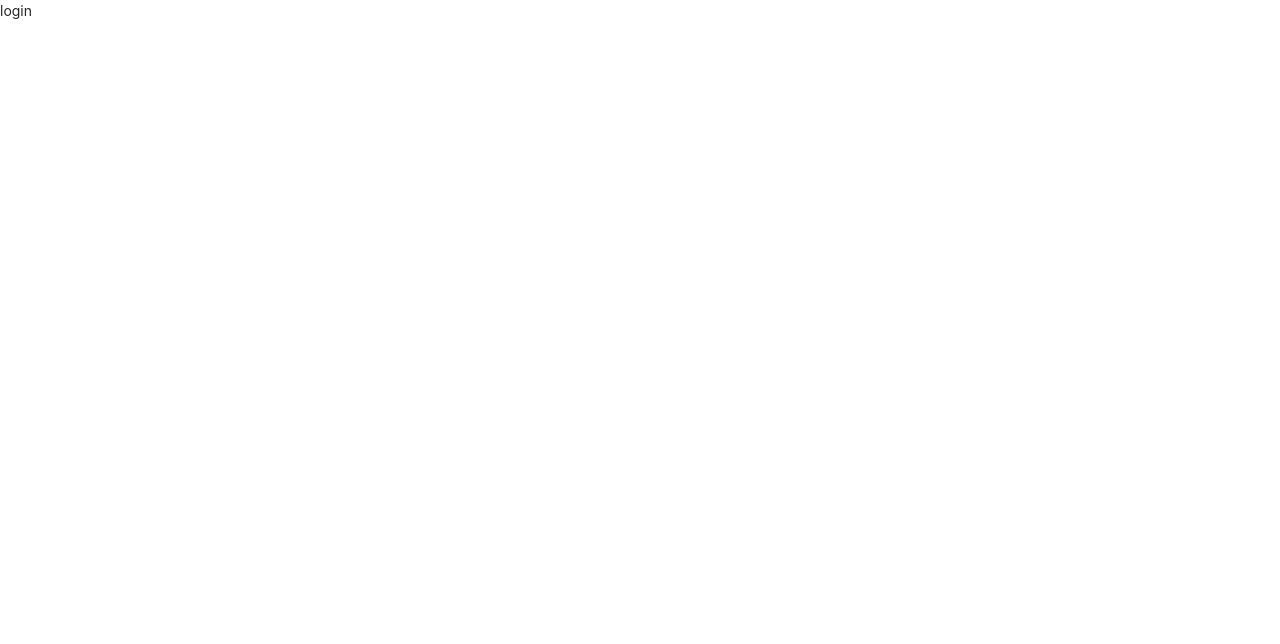
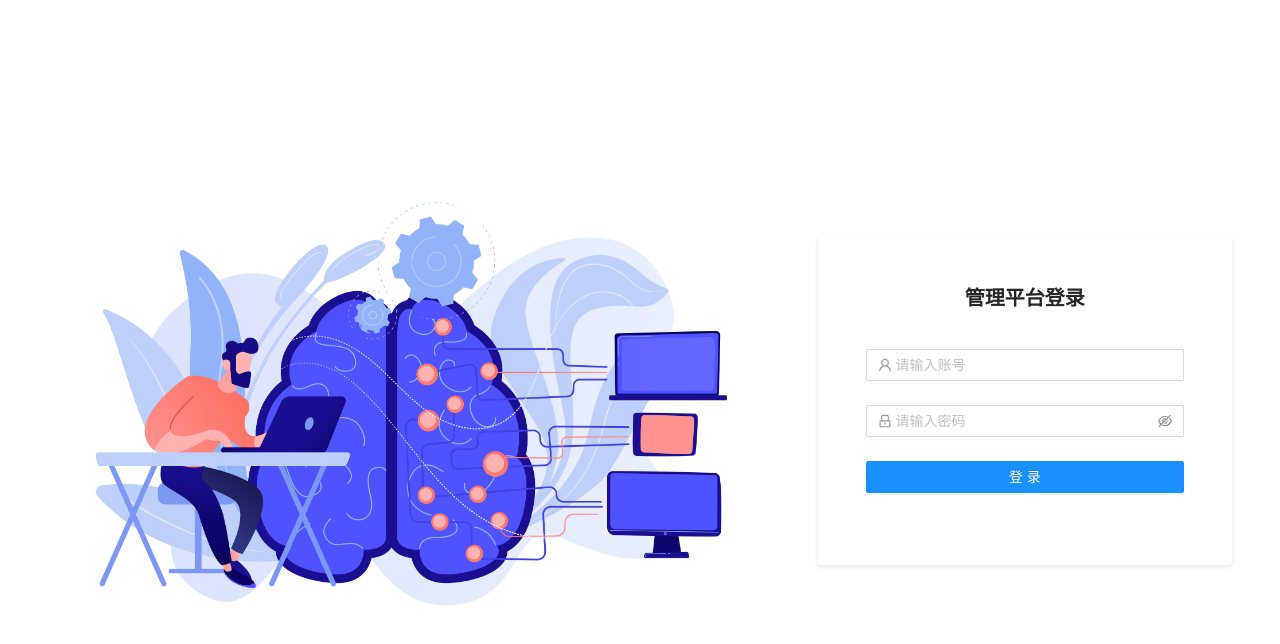
Before and after one commit to PingTouG/react-admin, a React (Vite) app: page /login in a window 1280 px wide. Shown: the top 644 px of the page. Built offline with nearby package versions, Linux system fonts and the light colour scheme.

Commit message:
feat: 添加登录页

```diff
--- /dev/null
+++ b/src/@types/index.ts
@@ -0,0 +1 @@
+export * from './api'
--- a/src/antd/index.ts
+++ b/src/antd/index.ts
@@ -1 +1 @@
-export { Spin } from 'antd'
+export { Spin, Form, Button, Input, message } from 'antd'
--- /dev/null
+++ b/src/api/user.ts
@@ -0,0 +1,10 @@
+import { LoginParams, PromiseAxios } from '@/@types'
+import { UserModel } from '@/models/user'
+import axios from './axios'
+
+/**
+ * 登录
+ * @param payload LoginParams
+ */
+export const login = (payload: LoginParams): PromiseAxios<UserModel> =>
+  axios.post('/login', payload)
--- a/src/assets/styles/app.less
+++ b/src/assets/styles/app.less
@@ -1,4 +1,9 @@
 @import '../../antd/theme';
+
+body {
+  min-width: 1200px;
+  background-color: #ffff;
+}
 
 .page-loading {
   display: flex;
--- /dev/null
+++ b/src/assets/styles/vars.less
@@ -0,0 +1,2 @@
+@base-radius: 4px;
+@base-shadow: 0 2px 4px 0 rgba(0, 0, 0, 0.1);
--- /dev/null
+++ b/src/models/user.ts
@@ -0,0 +1,6 @@
+export interface UserModel {
+  id: number
+  name: string
+  avatar: string
+  token?: string
+}
--- a/src/pages/user/login.tsx
+++ /dev/null
@@ -1,8 +0,0 @@
-import React from 'react'
-import type { ReactElement } from 'react'
-
-const Login = (): ReactElement => {
-  return <div>login</div>
-}
-
-export default Login
--- /dev/null
+++ b/src/pages/user/login/index.less
@@ -0,0 +1,31 @@
+@import '../../../assets//styles//vars';
+
+.page {
+  display: flex;
+  align-items: center;
+  justify-content: space-between;
+  height: 100vh;
+  padding: 48px;
+
+  &__right {
+    width: 60%;
+    object-fit: cover;
+  }
+
+  &__form {
+    width: 35%;
+    padding: 48px;
+    border-radius: @base-radius;
+    box-shadow: @base-shadow;
+
+    &-title {
+      font-size: 20px;
+      font-weight: 600;
+      text-align: center;
+    }
+
+    &-icon {
+      color: rgba(0, 0, 0, 0.4);
+    }
+  }
+}
--- /dev/null
+++ b/src/pages/user/login/index.tsx
@@ -0,0 +1,62 @@
+import React, { useState } from 'react'
+import './index.less'
+import type { ReactElement } from 'react'
+import bg from '@/assets/images/user/login-bg.png'
+import { Form, Input, Button, message } from '@/antd'
+import { UserOutlined, LockOutlined } from '@/antd/icon'
+import type { LoginParams } from '@/@types'
+import { login } from '@/api/user'
+import { isRequired } from '@/utils/form-rules'
+import storage, { TOKEN, USER_INFO } from '@/utils/storage'
+import { useHistory } from 'react-router-dom'
+
+const appName = import.meta.env.VITE_APP_NAME
+const rules = {
+  username: [isRequired('请输入账号')],
+  password: [isRequired('请输入密码')],
+}
+
+const Login = (): ReactElement => {
+  const [loading, setLoading] = useState(false)
+  const history = useHistory()
+
+  const onLogin = async (values: LoginParams) => {
+    try {
+      setLoading(true)
+      const { data } = await login(values)
+      storage.set(USER_INFO, data)
+      storage.set(TOKEN, data.token)
+      setLoading(false)
+      message.success('登录成功')
+      history.push('/')
+    } catch {
+      setLoading(false)
+    }
+  }
+  return (
+    <div className="page">
+      <img className="page__right" src={bg} />
+      <Form className="page__form" onFinish={onLogin}>
+        <Form.Item>
+          <h3 className="page__form-title">{appName}登录</h3>
+        </Form.Item>
+        <Form.Item name="username" rules={rules.username}>
+          <Input prefix={<UserOutlined className="page__form-icon" />} placeholder="请输入账号" />
+        </Form.Item>
+        <Form.Item name="password" rules={rules.password}>
+          <Input.Password
+            prefix={<LockOutlined className="page__form-icon" />}
+            placeholder="请输入密码"
+          />
+        </Form.Item>
+        <Form.Item>
+          <Button type="primary" htmlType="submit" loading={loading} block>
+            登录
+          </Button>
+        </Form.Item>
+      </Form>
+    </div>
+  )
+}
+
+export default Login
--- /dev/null
+++ b/src/utils/form-rules.ts
@@ -0,0 +1,13 @@
+const validateTrigger = 'onBlur'
+
+/**
+ * @method isRequired
+ * @description 必填项
+ * @param message 提示信息
+ * @returns 校验规则
+ */
+export const isRequired = (message = '必填项') => ({
+  required: true,
+  validateTrigger,
+  message,
+})
--- a/src/utils/storage.ts
+++ b/src/utils/storage.ts
@@ -2,6 +2,7 @@ import { isUndef } from './tools'
 
 // token
 export const TOKEN = 'ADMIN_TOKEN'
+export const USER_INFO = 'ADMIN_USER_INFO'
 
 export default {
   get: (key: string): any => {
```
Also changed, not shown: src/@types/api.ts (added, +11 -0 lines), src/assets/images/user/login-bg.png (added).
